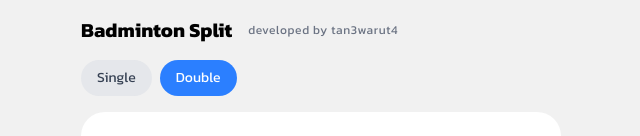
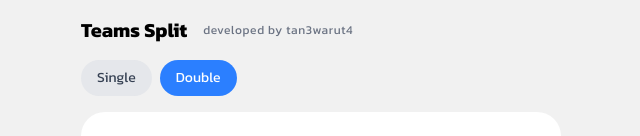
Before and after one commit to tan3warut4/bad-spit, a Next.js app: page / in a window 1280 px wide. Shown: the top 136 px of the page, without its empty margins (319-959 px from the left). Built offline with nearby package versions, Linux system fonts and the light colour scheme.

Commit message:
update name

```diff
--- a/app/components/main/Navbar.tsx
+++ b/app/components/main/Navbar.tsx
@@ -3,7 +3,7 @@ import React from 'react'
 const Navbar = () => {
   return (
     <div className='w-full max-w-5xl mx-auto py-4 flex gap-4 px-4'>
-        <div className='font-semibold text-xl'>Badminton Split</div>
+        <div className='font-semibold text-xl'>Teams Split</div>
         <div className='text-xs text-gray-500 tracking-wider self-center'>developed by tan3warut4</div>
     </div>
   )
--- a/app/layout.tsx
+++ b/app/layout.tsx
@@ -11,8 +11,8 @@ const kanit = Kanit({
 })
 
 export const metadata: Metadata = {
-  title: "Badminton splits",
-  description: "Play badminton easy!",
+  title: "Teams splits",
+  description: "make Teams easy!",
 };
 
 export default function RootLayout({
```
